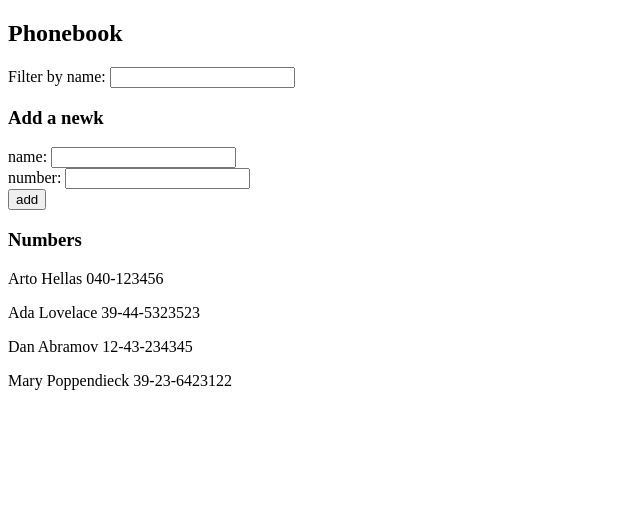
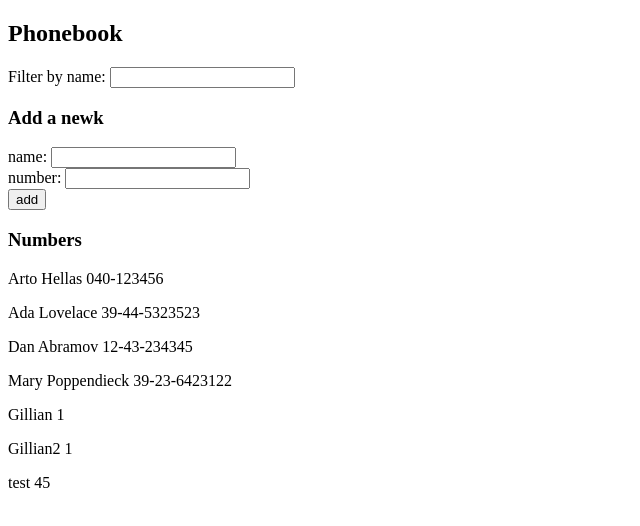
Before and after one commit to Gillian-Delvigne/full_stack_open, a React (Vite) app in the folder part2/phonebook/: page / in a window 1280 px wide. Shown: the top 526 px of the page, without its empty margins (0-640 px from the left). Built offline with nearby package versions, Linux system fonts and the light colour scheme; data requests are answered from the project's data file.

Commit message:
auto commit

```diff
--- a/part2/phonebook/db.json
+++ b/part2/phonebook/db.json
@@ -1,5 +1,5 @@
 {
-  "persons":[
+  "persons": [
     {
       "name": "Arto Hellas",
       "number": "040-123456",
@@ -19,6 +19,21 @@
       "name": "Mary Poppendieck",
       "number": "39-23-6423122",
       "id": "4"
+    },
+    {
+      "id": "979a",
+      "name": "Gillian",
+      "number": "1"
+    },
+    {
+      "id": "d6a5",
+      "name": "Gillian2",
+      "number": "1"
+    },
+    {
+      "id": "8945",
+      "name": "test",
+      "number": "45"
     }
   ]
 }
--- a/part2/phonebook/src/App.jsx
+++ b/part2/phonebook/src/App.jsx
@@ -17,6 +17,15 @@ const App = () => {
           )
         : persons;
 
+    const addNewPerson = (person) => {
+        const request = axios.post("http://localhost:3001/persons", person);
+        return request
+            .then((response) => {
+                if (response.statusText === "Created") return response.data;
+            })
+            .catch((error) => alert(error));
+    };
+
     const handlePerson = (event) => {
         event.preventDefault();
         const duplicateName = persons.filter(
@@ -25,8 +34,10 @@ const App = () => {
         if (duplicateName.length)
             return alert(`${newName} is already added to phonebook`);
         if (!newNum.trim()) return alert("Please provide a valid phone number");
-        const contactList = [...persons, { name: newName, number: newNum }];
-        setPersons(contactList);
+        addNewPerson({ name: newName, number: newNum }).then((newPerson) => {
+            const contactList = [...persons, newPerson];
+            setPersons(contactList);
+        });
         setNewName("");
         setNewNum("");
     };
--- a/part2/phonebook/src/components/Persons.jsx
+++ b/part2/phonebook/src/components/Persons.jsx
@@ -2,7 +2,7 @@ export const Persons = ({ persons }) => {
     return (
         <div>
             {persons.map((person) => (
-                <p key={person.name}>
+                <p key={person.id}>
                     {person.name} {person.number}
                 </p>
             ))}
```
